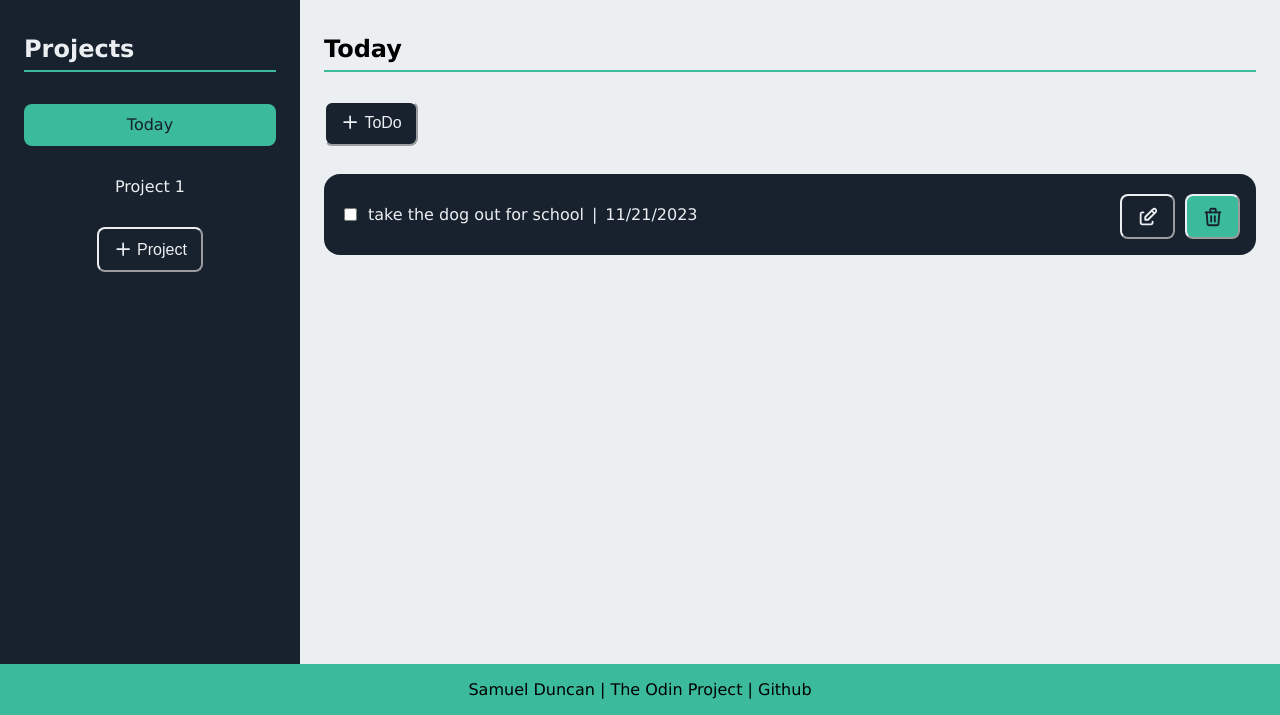
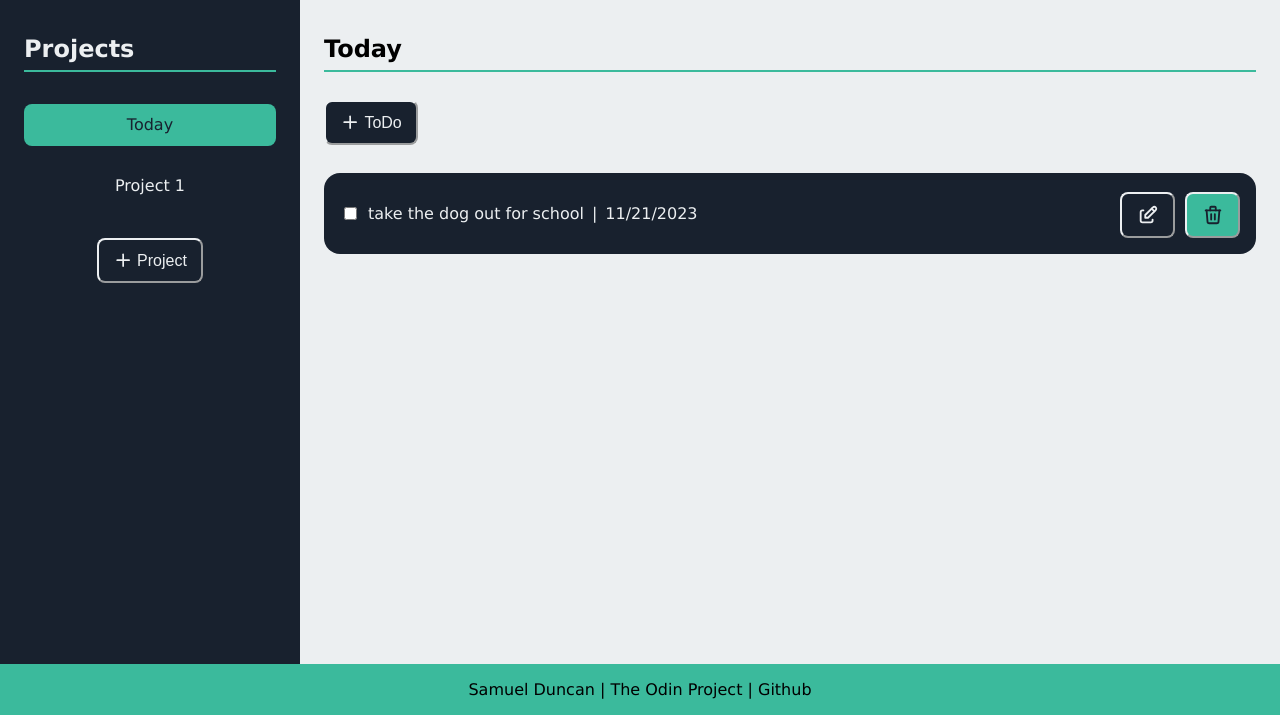
Before and after one commit to Samuel-Duncan/todo-list, a website built with webpack: page dist/index.html in a window 1280 px wide. Shown: the part 85-800 px from the top of the page. Built offline with Linux system fonts and the light colour scheme.

Commit message:
Fix sidebar-margin unit

```diff
--- a/src/style.css
+++ b/src/style.css
@@ -9,7 +9,7 @@
   --border-radius-big: 1rem;
   --transition-fast: .2s linear;
   --transition-slow: .3s linear;
-  --sidebar-margin: 20px;
+  --sidebar-margin: 1.2em;
   --container-padding: 1em 1.5em;
   --font-family: Verdana, Geneva, Tahoma, sans-serif;
 }
@@ -57,7 +57,6 @@ a {
 button {
   text-decoration: none;
   font-size: var(--small-font-size);
-  font-weight: 500;
   border-radius: var(--border-radius-small);
   padding: .6em .9em;
   cursor: pointer;
@@ -96,7 +95,7 @@ button {
 
 #new-project-button {
   margin: 0 auto;
-  margin-top: 1.25em;
+  margin-top: 2em;
 }
 
 .container {
```
Also changed, not shown: dist/main.js.
